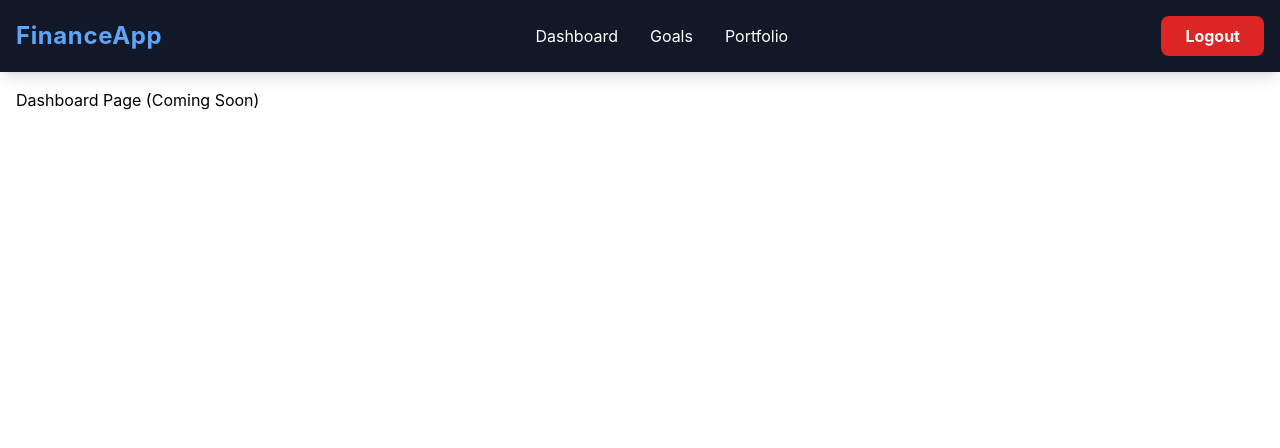
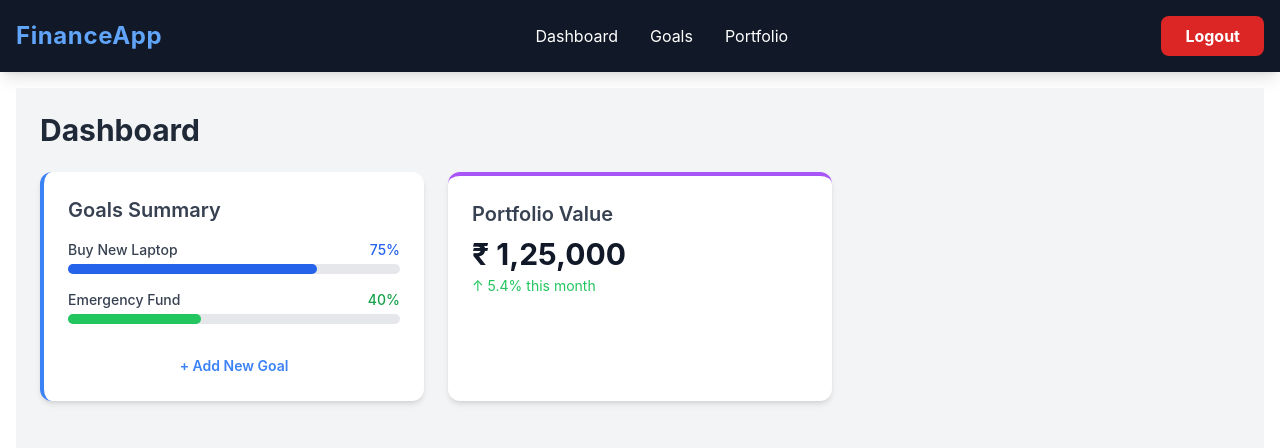
Before and after one commit to springboardmentor973/wealth-management-project, a React (Create React App) app in the folder frontend/: page /dashboard in a window 1280 px wide. Shown: the top 448 px of the page. Built offline with nearby package versions, Linux system fonts and the light colour scheme.

Commit message:
Added Dashboard page with Goals Summary card

```diff
--- a/frontend/src/App.js
+++ b/frontend/src/App.js
@@ -3,7 +3,7 @@ import { BrowserRouter as Router, Routes, Route } from "react-router-dom";
 
 // Import your Navbar
 import Navbar from "./components/Navbar";
-
+import Dashboard from './pages/Dashboard';
 
 import Login from "./pages/Login";
 
@@ -25,9 +25,10 @@ function App() {
 
             {/* Temporary Placeholders for your Navbar links
                (So you can click them without errors for your screenshot) */}
-            <Route path="/dashboard" element={<h2>Dashboard Page (Coming Soon)</h2>} />
+            <Route path="/dashboard" element={<Dashboard />} />
             <Route path="/goals" element={<h2>Goals Page (Coming Soon)</h2>} />
             <Route path="/portfolio" element={<h2>Portfolio Page (Coming Soon)</h2>} />
+
           </Routes>
         </div>
       </div>
--- a/frontend/src/pages/Dashboard.js
+++ b/frontend/src/pages/Dashboard.js
@@ -0,0 +1,54 @@
+import React from 'react';
+
+const Dashboard = () => {
+  return (
+    <div className="p-6 bg-gray-100 min-h-screen">
+      <h1 className="text-3xl font-bold text-gray-800 mb-6">Dashboard</h1>
+
+      {/* Grid Layout for Cards */}
+      <div className="grid grid-cols-1 md:grid-cols-2 lg:grid-cols-3 gap-6">
+
+        {/* --- GOALS SUMMARY CARD (Your Task) --- */}
+        <div className="bg-white p-6 rounded-xl shadow-md border-l-4 border-blue-500">
+          <h2 className="text-xl font-semibold text-gray-700 mb-4">Goals Summary</h2>
+
+          {/* Dummy Goal 1 */}
+          <div className="mb-4">
+            <div className="flex justify-between mb-1">
+              <span className="text-sm font-medium text-gray-700">Buy New Laptop</span>
+              <span className="text-sm font-medium text-blue-600">75%</span>
+            </div>
+            <div className="w-full bg-gray-200 rounded-full h-2.5">
+              <div className="bg-blue-600 h-2.5 rounded-full" style={{ width: '75%' }}></div>
+            </div>
+          </div>
+
+          {/* Dummy Goal 2 */}
+          <div className="mb-4">
+            <div className="flex justify-between mb-1">
+              <span className="text-sm font-medium text-gray-700">Emergency Fund</span>
+              <span className="text-sm font-medium text-green-600">40%</span>
+            </div>
+            <div className="w-full bg-gray-200 rounded-full h-2.5">
+              <div className="bg-green-500 h-2.5 rounded-full" style={{ width: '40%' }}></div>
+            </div>
+          </div>
+
+          <button className="mt-4 w-full text-blue-500 hover:text-blue-700 text-sm font-semibold">
+            + Add New Goal
+          </button>
+        </div>
+
+        {/* Placeholder for other cards (Portfolio, Profile) */}
+        <div className="bg-white p-6 rounded-xl shadow-md border-t-4 border-purple-500">
+          <h2 className="text-xl font-semibold text-gray-700 mb-2">Portfolio Value</h2>
+          <p className="text-3xl font-bold text-gray-900">₹ 1,25,000</p>
+          <p className="text-green-500 text-sm mt-1">↑ 5.4% this month</p>
+        </div>
+
+      </div>
+    </div>
+  );
+};
+
+export default Dashboard;
```
